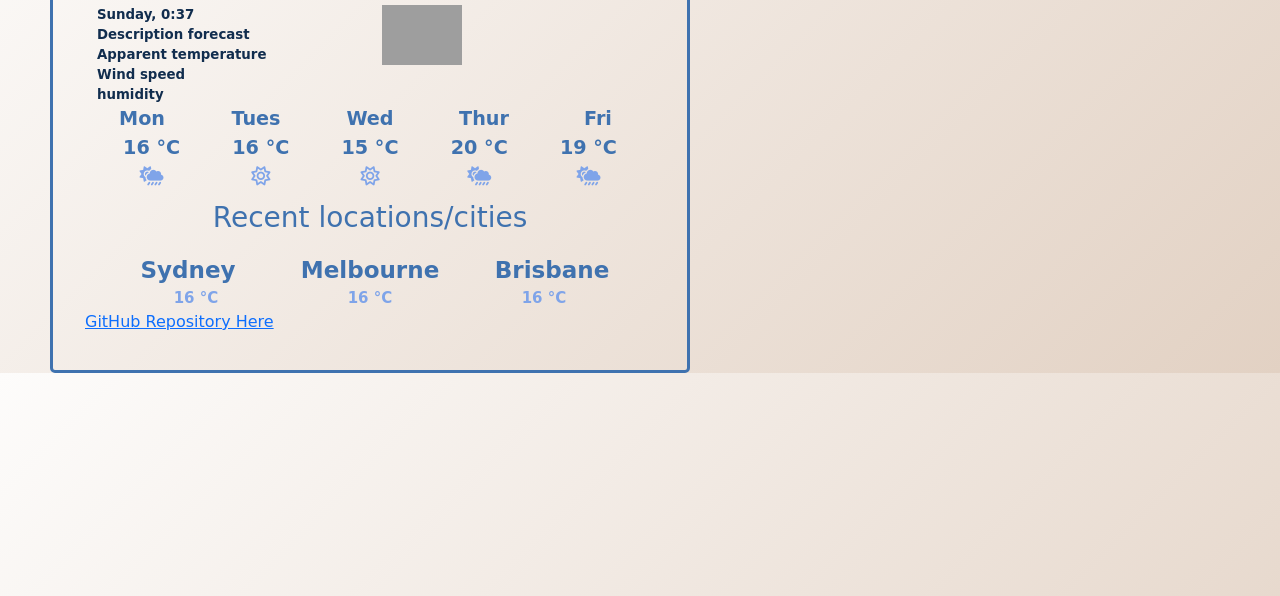
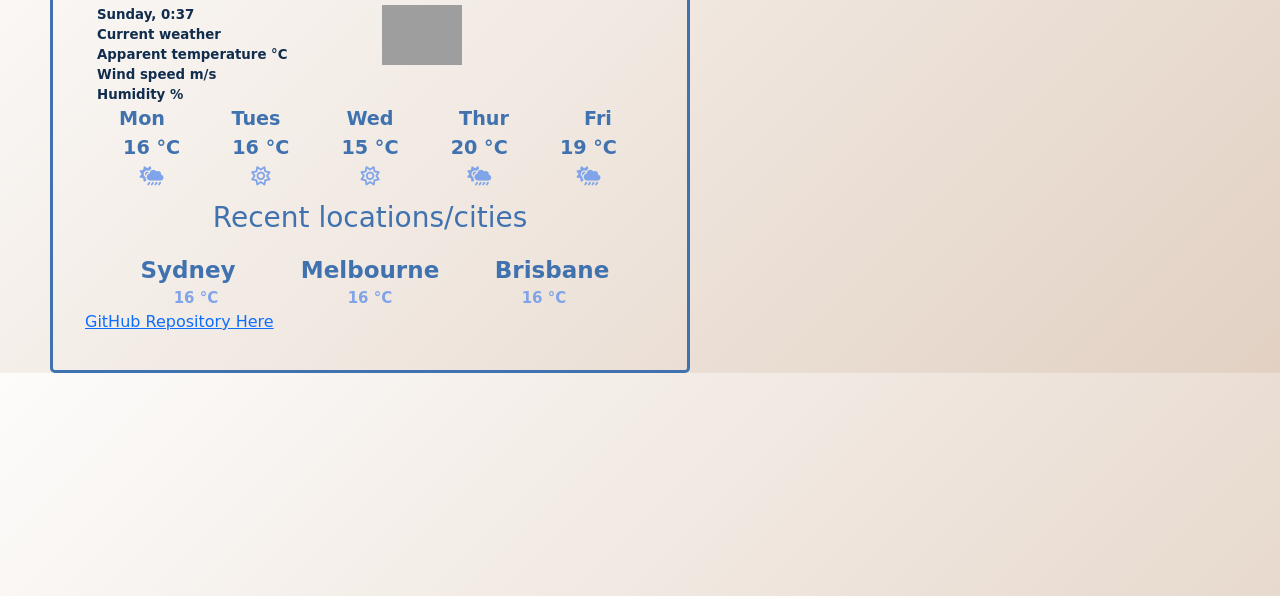
Before and after one commit to dimbee40/weather-app, a plain HTML site: page index.html in a window 1280 px wide. Shown: the part 204-800 px from the top of the page. Drawn offline with nearby package versions, Linux system fonts and the light colour scheme; grey boxes are pictures that could not be loaded; a web font is replaced by a local one.

Commit message:
Update index.html

```diff
--- a/index.html
+++ b/index.html
@@ -65,16 +65,16 @@
                     Date, time
                   </li>
                   <li >
-                    <span id="descriptor">Description forecast</span>
+                    <span id="descriptor">Current weather</span>
                   </li>
                   <li>
-                <span id="feels">Apparent temperature</span>
+                <span id="feels">Apparent temperature °C</span>
                   </li>
                    <li >
-                    <span id="windspeed">Wind speed</span>
+                    <span id="windspeed">Wind speed m/s</span>
                   </li>
                    <li >
-                    <span id="humidity">humidity</span>
+                    <span id="humidity">Humidity %</span>
                   </li>
                 </ul>
             </span>
```
